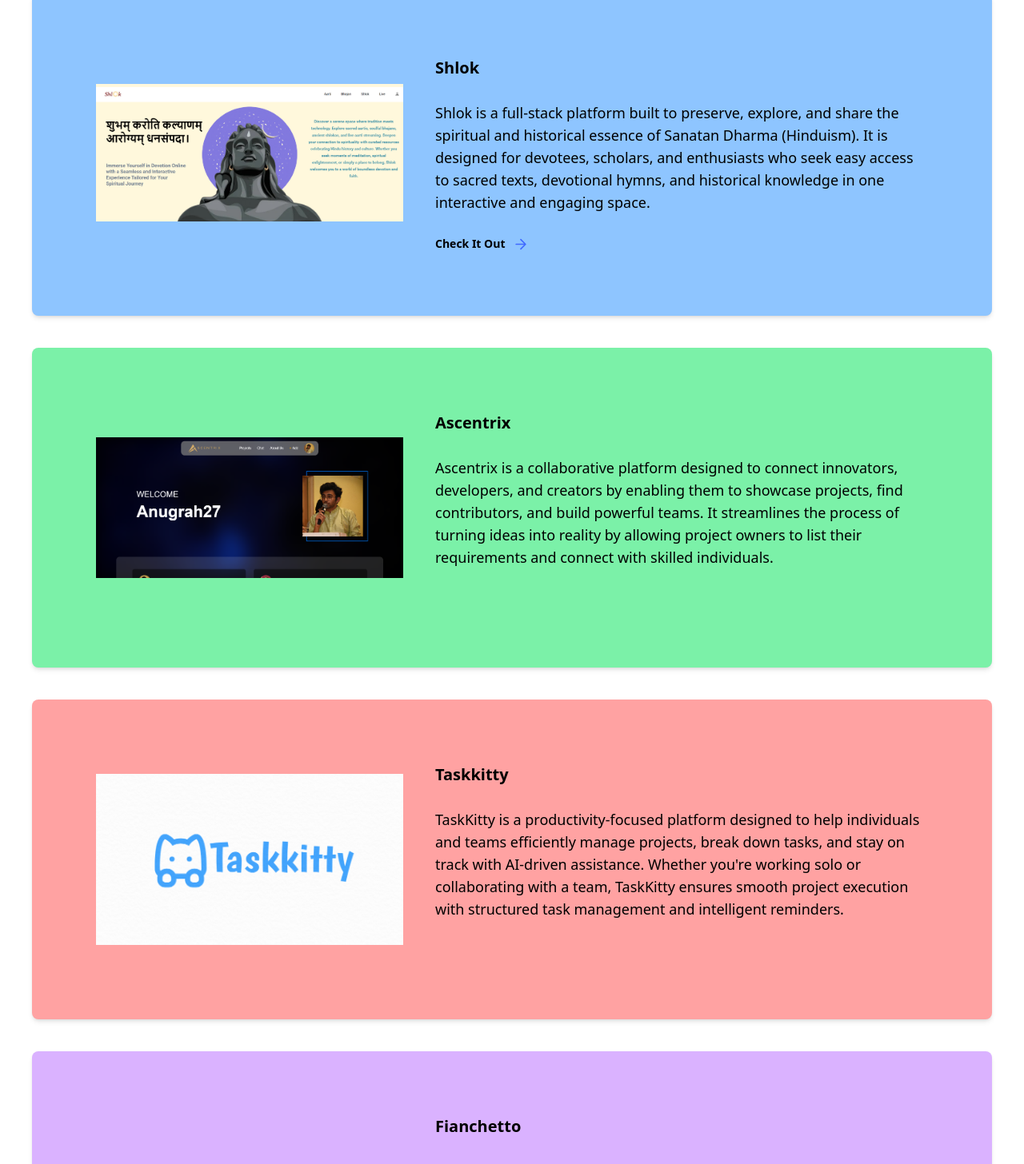
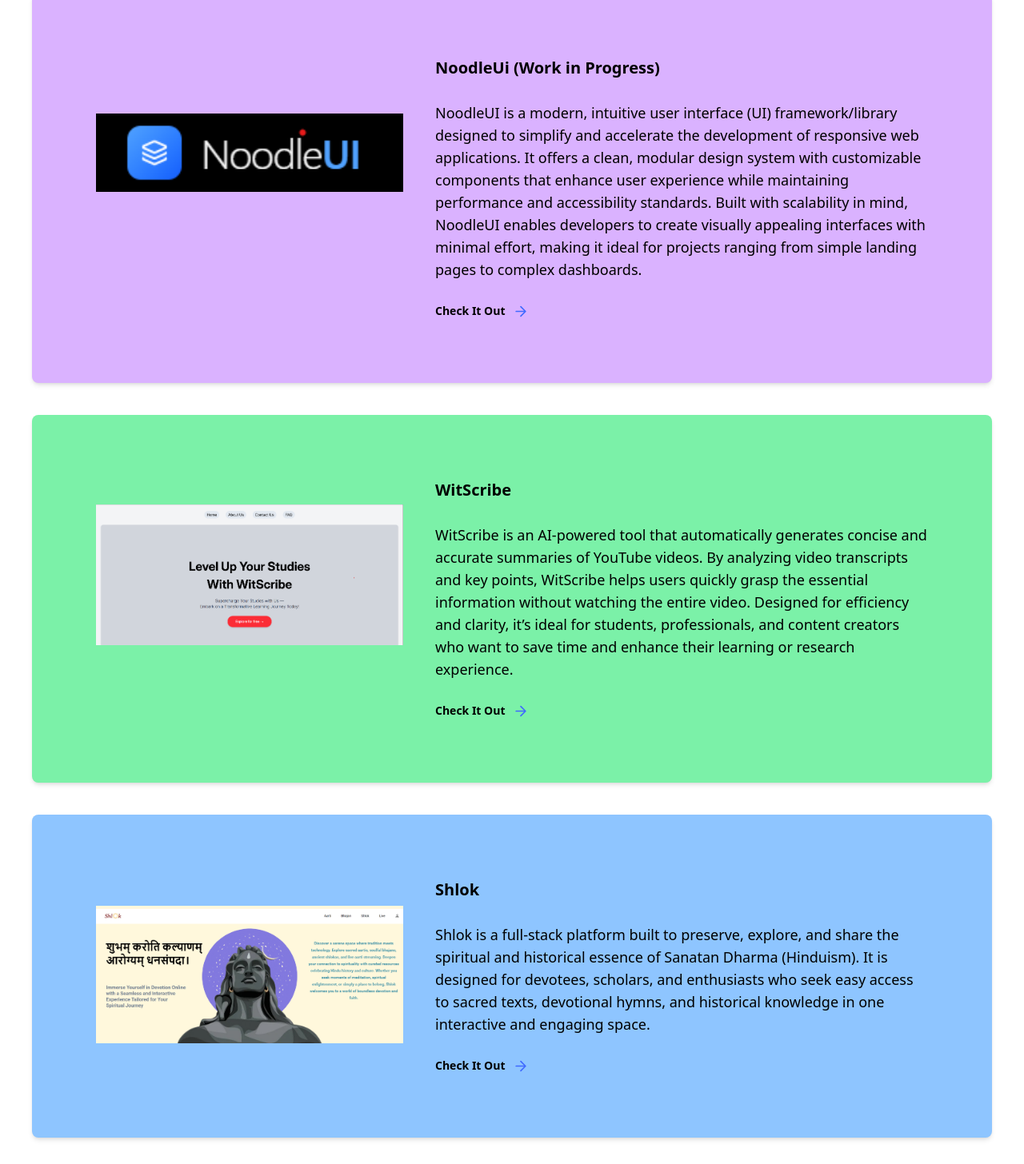
Before and after one commit to AnugrahAsh/Portfolio, a React (Vite) app: page /projects in a window 1280 px wide. Shown: the part 245-1701 px from the top of the page at 80% size. Built offline with nearby package versions, Linux system fonts and the light colour scheme; no server answers.

Commit message:
Added New Projects

```diff
--- a/src/pages/Projects.jsx
+++ b/src/pages/Projects.jsx
@@ -1,12 +1,28 @@
 import React from 'react'
 import shlokImage from '../assets/images/shlok.png'
 import simpleyelpcampImage from '../assets/images/simpleyelpcamp.png'
-import taskkittyImage from '../assets/images/taskkitty.png'
+import muacmImage from '../assets/images/muacm.png'
 import ascentrixImage from '../assets/images/Ascentrix.png'
 import fianchettoImage from '../assets/images/Fianchetto.png'
 import arrow from '../assets/icons/arrow.svg'
+import noodleuiImage from '../assets/images/noodleui.png'
+import witscribeImage from '../assets/images/witscribe.png'
 
 const projects = [
+  {
+    name: "NoodleUi (Work in Progress)",
+    description: "NoodleUI is a modern, intuitive user interface (UI) framework/library designed to simplify and accelerate the development of responsive web applications. It offers a clean, modular design system with customizable components that enhance user experience while maintaining performance and accessibility standards. Built with scalability in mind, NoodleUI enables developers to create visually appealing interfaces with minimal effort, making it ideal for projects ranging from simple landing pages to complex dashboards.",
+    image: noodleuiImage,
+    color: "bg-purple-300",
+    link: "https://noodle-ui.vercel.app/"
+  },
+  {
+    name: "WitScribe",
+    description: "WitScribe is an AI-powered tool that automatically generates concise and accurate summaries of YouTube videos. By analyzing video transcripts and key points, WitScribe helps users quickly grasp the essential information without watching the entire video. Designed for efficiency and clarity, it’s ideal for students, professionals, and content creators who want to save time and enhance their learning or research experience.",
+    image: witscribeImage,
+    color: "bg-green-300",
+    link: "https://witscribe.vercel.app/"
+  },
   {
     name: "Shlok",
     description: "Shlok is a full-stack platform built to preserve, explore, and share the spiritual and historical essence of Sanatan Dharma (Hinduism). It is designed for devotees, scholars, and enthusiasts who seek easy access to sacred texts, devotional hymns, and historical knowledge in one interactive and engaging space.",
@@ -15,25 +31,11 @@
     link: "https://theshlok.onrender.com/"
   },
   {
-    name: "Ascentrix",
-    description: "Ascentrix is a collaborative platform designed to connect innovators, developers, and creators by enabling them to showcase projects, find contributors, and build powerful teams. It streamlines the process of turning ideas into reality by allowing project owners to list their requirements and connect with skilled individuals.",
-    image: ascentrixImage,
-    color: "bg-green-300",
-    link: ""
-  },
-  {
-    name: "Taskkitty",
-    description: "TaskKitty is a productivity-focused platform designed to help individuals and teams efficiently manage projects, break down tasks, and stay on track with AI-driven assistance. Whether you're working solo or collaborating with a team, TaskKitty ensures smooth project execution with structured task management and intelligent reminders.",
-    image: taskkittyImage,
+    name: "Medicaps University ACM Chapter Website",
+    description: "Contributed to the development of the official website for the MUACM (Medicaps University ACM Chapter) as part of an open-source initiative during HacktoberFest. My work primarily involved refining user experience (UX), building modular and reusable frontend components, and adding interactivity to improve the overall usability of the website. Collaborated with the development team via GitHub, adhering to clean coding practices and contributing meaningful improvements to the project’s open-source codebase.",
+    image: muacmImage,
     color: "bg-red-300",
-    link: ""
-  },
-  {
-    name: "Fianchetto",
-    description: "Fianchetto is a full-stack chess platform designed for both beginners and experienced players to learn, play, and master chess. Whether you want to challenge friends, play against random opponents, or study openings and strategies, Fianchetto provides an immersive and interactive chess experience.",
-    image: fianchettoImage,
-    color: "bg-purple-300",
-    link: ""
+    link: "https://muacm.vercel.app/"
   },
   {
     name: "SimpleYelpCamp",
```
